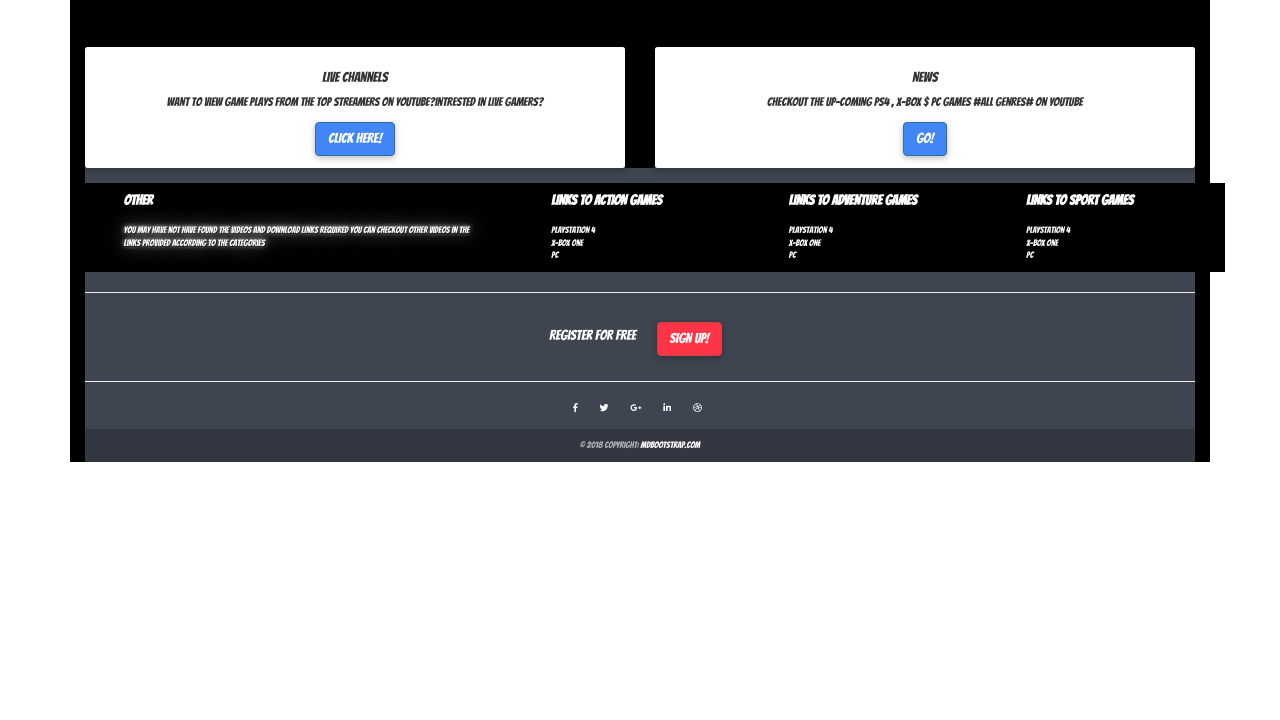
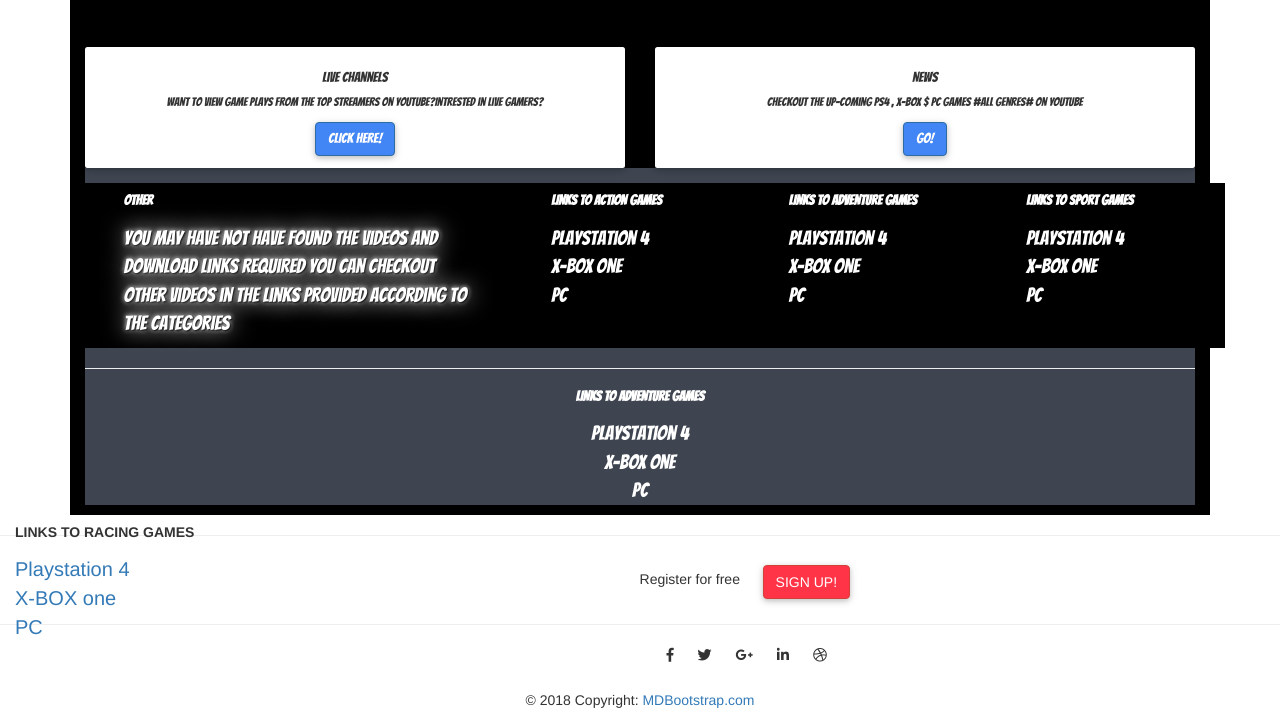
Before and after one commit to Le07ah57532538/G-Flix, a plain HTML site: page index.html in a window 1280 px wide. Shown: the part 693-1413 px from the top of the page. Before the commit the page ends 1155 px from the top, so only its background shows below. Drawn offline with nearby package versions, Linux system fonts and the light colour scheme; a script that the page names is missing.

Commit message:
new links

```diff
--- a/css/styles.css
+++ b/css/styles.css
@@ -93,6 +93,9 @@ font-family: 'Bangers', cursive;
 
 }
 }
+#other{
+font-size: 20px;
+}
 
 
  #span2{
--- a/index.html
+++ b/index.html
@@ -186,7 +186,7 @@
 
             <!-- Content -->
             <h5 class="font-weight-bold text-uppercase mt-3 mb-4">Other</h5>
-            <p>You may have not have found the videos and download links required you can checkout other videos in the links provided according to the categories</p>
+            <p id="other">You may have not have found the videos and download links required you can checkout other videos in the links provided according to the categories</p>
 
           </div>
           <!-- Grid column -->
@@ -201,13 +201,13 @@
 
             <ul class="list-unstyled">
               <li>
-                <a href="#!">Playstation 4</a>
+                <a id="other" href="https://www.youtube.com/watch?v=2PyySfFq2b8">Playstation 4</a>
               </li>
               <li>
-                <a href="#!">X-BOX one </a>
+                <a id="other" href="https://www.youtube.com/watch?v=pj7rBBSngiQ">X-BOX one </a>
               </li>
               <li>
-                <a href="#!">PC</a>
+                <a id="other" href="https://www.youtube.com/watch?v=-FbtsiFqVH8">PC</a>
               </li>
             </ul>
 
@@ -224,13 +224,13 @@
 
             <ul class="list-unstyled">
               <li>
-                <a href="#!">Playstation 4</a>
+                <a id="other" href="https://www.youtube.com/watch?v=eUYx_6-4NQk">Playstation 4</a>
               </li>
               <li>
-                <a href="#!">X-BOX one</a>
+                <a id="other" href="https://www.youtube.com/watch?v=dSAjTYgpoWM">X-BOX one</a>
               </li>
               <li>
-                <a href="#!">PC</a>
+                <a id="other" href="https://www.youtube.com/watch?v=blJl-IwB1s0">PC</a>
               </li>
             </ul>
 
@@ -247,13 +247,13 @@
 
             <ul class="list-unstyled">
               <li>
-                <a href="#!">Playstation 4</a>
+                <a id="other" href="https://www.youtube.com/watch?v=mtz7Plspd1w">Playstation 4</a>
               </li>
               <li>
-                <a href="#!">X-BOX one</a>
+                <a id="other" href="https://www.youtube.com/watch?v=MU5aad9w5rA">X-BOX one</a>
               </li>
               <li>
-                <a href="#!">PC</a>
+                <a id="other" href="https://www.youtube.com/watch?v=3-hNckWtnUM">PC</a>
               </li>
             </ul>
 
@@ -267,6 +267,58 @@
       <!-- Footer Links -->
 
       <hr>
+
+
+
+                  <!-- Links -->
+                  <h5 class="font-weight-bold text-uppercase mt-3 mb-4">Links to Adventure games</h5>
+
+                  <ul class="list-unstyled">
+                    <li>
+                      <a id="other" href="https://www.youtube.com/watch?v=eUYx_6-4NQk">Playstation 4</a>
+                    </li>
+                    <li>
+                      <a id="other" href="https://www.youtube.com/watch?v=dSAjTYgpoWM">X-BOX one</a>
+                    </li>
+                    <li>
+                      <a id="other" href="https://www.youtube.com/watch?v=blJl-IwB1s0">PC</a>
+                    </li>
+                  </ul>
+
+                </div>
+                <!-- Grid column -->
+
+                <hr class="clearfix w-100 d-md-none">
+
+                <!-- Grid column -->
+                <div class="col-md-2 mx-auto">
+
+                  <!-- Links -->
+                  <h5 class="font-weight-bold text-uppercase mt-3 mb-4">Links to Racing games</h5>
+
+                  <ul class="list-unstyled">
+                    <li>
+                      <a id="other" href="https://www.youtube.com/watch?v=LcCjE4DQoGI">Playstation 4</a>
+                    </li>
+                    <li>
+                      <a id="other" href="https://www.youtube.com/watch?v=VpqqEUl4EI0">X-BOX one</a>
+                    </li>
+                    <li>
+                      <a id="other" href="https://www.youtube.com/watch?v=RrjzXXceUHc">PC</a>
+                    </li>
+                  </ul>
+
+                </div>
+                <!-- Grid column -->
+
+              </div>
+              <!-- Grid row -->
+
+            </div>
+            <!-- Footer Links -->
+
+            <hr>
+
 
       <!-- Call to action -->
       <ul class="list-unstyled list-inline text-center py-2">
```
